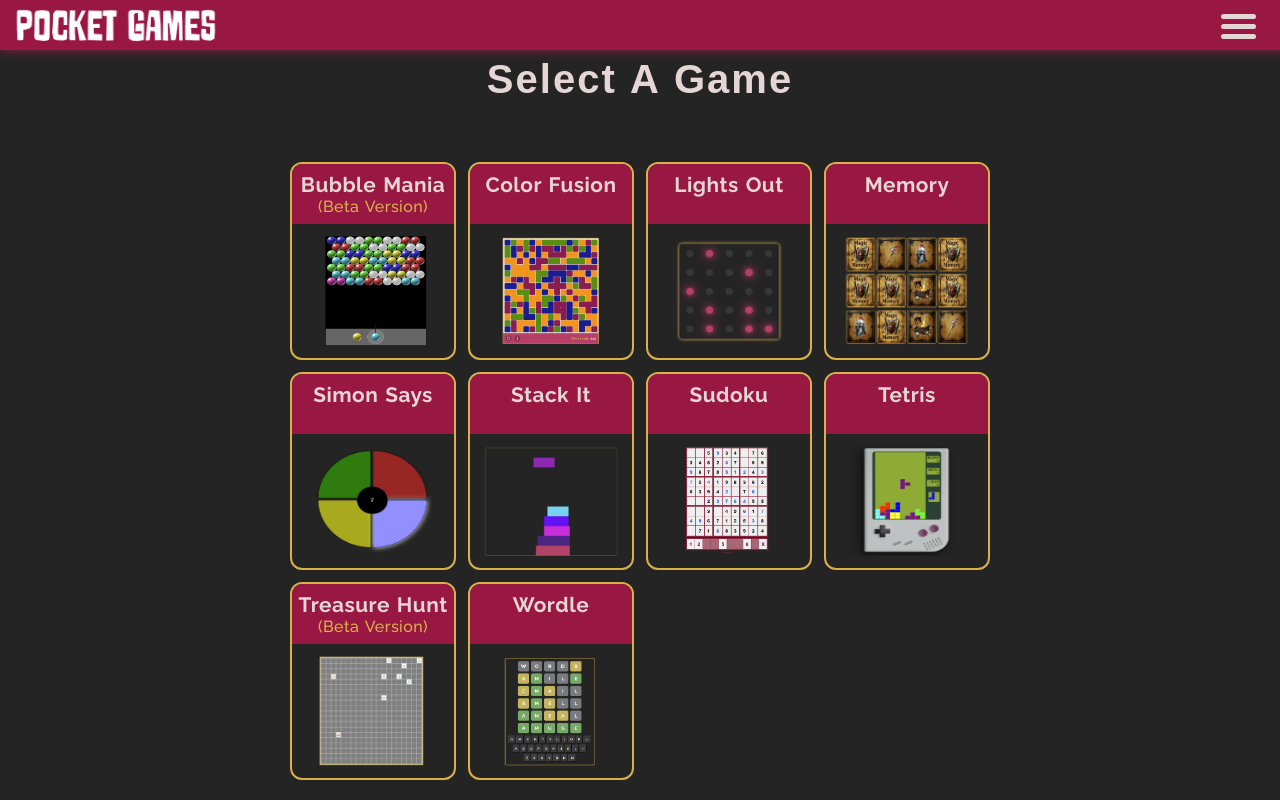
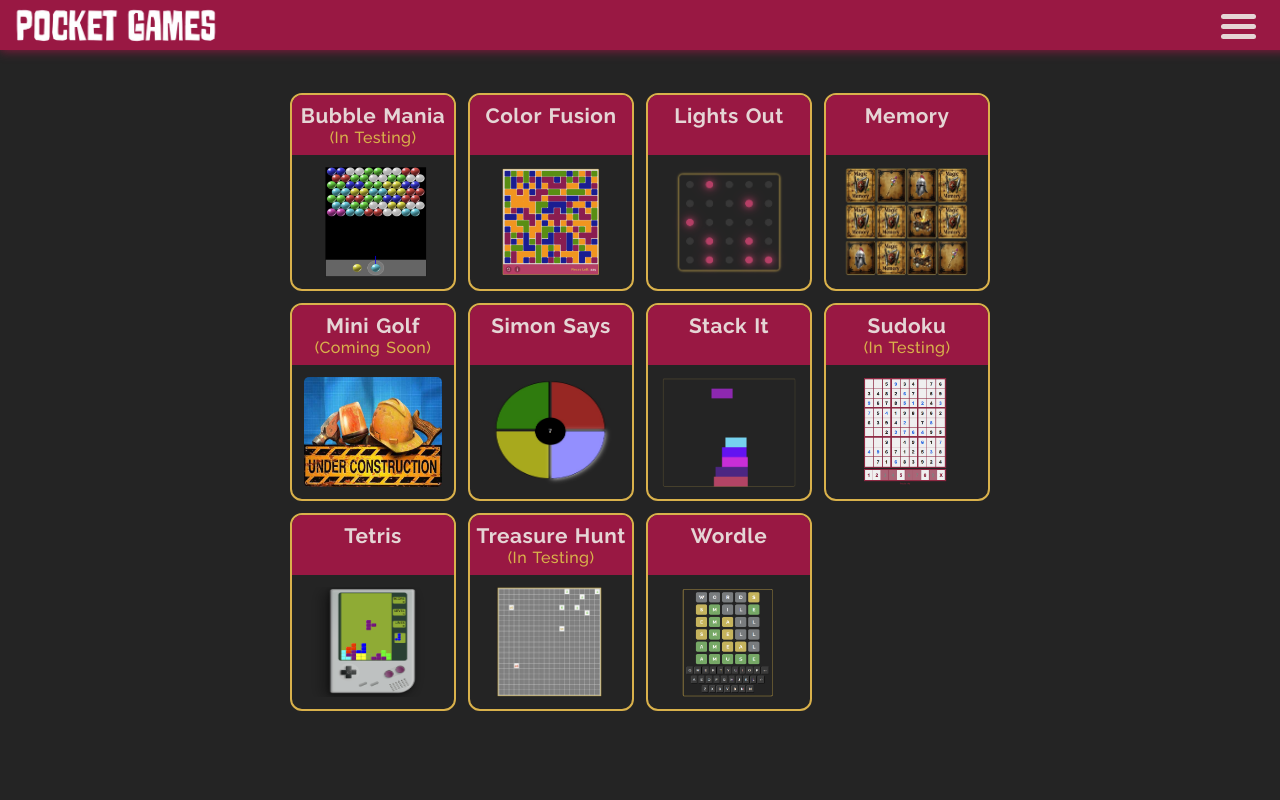
Before and after one commit to cgbridgewater/PocketGames, a React (Vite) app in the folder client/: page /games in a window 1280 px wide. Built offline with nearby package versions, Linux system fonts and the light colour scheme; a web font is replaced by a local one.

Commit message:
add golf

```diff
--- a/client/src/App.jsx
+++ b/client/src/App.jsx
@@ -19,6 +19,7 @@ const Tetris = React.lazy(() => import('./views/Tetris'));
 const ColorFusion = React.lazy(() => import('./views/ColorFusion'));
 const Sudoku = React.lazy(() => import('./views/Sudoku'));
 const BubbleMania = React.lazy(() => import('./views/BubbleMania'));
+import MiniGolfGame from "./views/MiniGolf";
 // const Stacker3d = React.lazy(() => import('./views/Stacker3d'));
 import FutoshikiGame from "./views/Futoshiki";
 import TreasureHunt from "./views/TreasureHunt";
@@ -157,6 +158,15 @@ function AppContent({ isWinningModalOpen, setIsWinningModalOpen, isTimerPaused,
             setIsTimerPaused={setIsTimerPaused}
           />}/>
 
+        {/* Mini Golf GAME */}
+        <Route path='/games/minigolf' element={
+          <MiniGolfGame
+            isWinningModalOpen={isWinningModalOpen}
+            setIsWinningModalOpen={setIsWinningModalOpen}
+            isTimerPaused={isTimerPaused}
+            setIsTimerPaused={setIsTimerPaused}
+          />}/>
+
         {/* STACKER 3D GAME */}
         {/* <Route path='/games/stacker3d' element={
           <Stacker3d
--- a/client/src/assets/Json/GameList.json
+++ b/client/src/assets/Json/GameList.json
@@ -210,7 +210,7 @@
     },
     {
         "id": "12",
-        "status": "1",
+        "status": "2",
         "title": "Sudoku",
         "url": "sudoku",
         "img_ref": "SudokuIcon",
@@ -247,6 +247,25 @@
         }
     },
     {
+        "id": "14",
+        "status": "3",
+        "title": "Mini Golf",
+        "url": "minigolf",
+        "img_ref": "PlaceHolder",
+        "external_link": false,
+        "isActive": true,
+        "requirements": [],
+        "meta": {
+            "title": "Mini Golf - Pocket Games",
+            "description": "A miniature golf adventure game coming soon to Pocket Games.",
+            "keywords": "Mini Golf, Putt Putt Adventure, coming soon",
+            "ogTitle": "Mini Golf - Pocket Games",
+            "ogDescription": "A miniature golf adventure game coming soon to Pocket Games.",
+            "ogImage": "",
+            "ogUrl": ""
+        }
+    },
+    {
         "id": "",
         "status": "1",
         "title": "Starship",
--- a/client/src/components/GameCards/GameCard.jsx
+++ b/client/src/components/GameCards/GameCard.jsx
@@ -5,7 +5,7 @@ function GameCard ({ to, text, image, status }) {
     // List of available statuses for game production state
     const statusMap = {
         1: <span>&nbsp;</span>,
-        2: "(beta version)",
+        2: "(In Testing)",
         3: "(coming soon)"
     };
 
--- a/client/src/views/GamesMenu.jsx
+++ b/client/src/views/GamesMenu.jsx
@@ -41,7 +41,7 @@ function GameMenu() {
 
     return (
         <main>
-            <h2>Select a game</h2>
+            {/* <h2>Select a game</h2> */}
             <div className="game_icon_container">
                 {/* Map through GameData */}
                 {GameData.map((Game) => {
```
